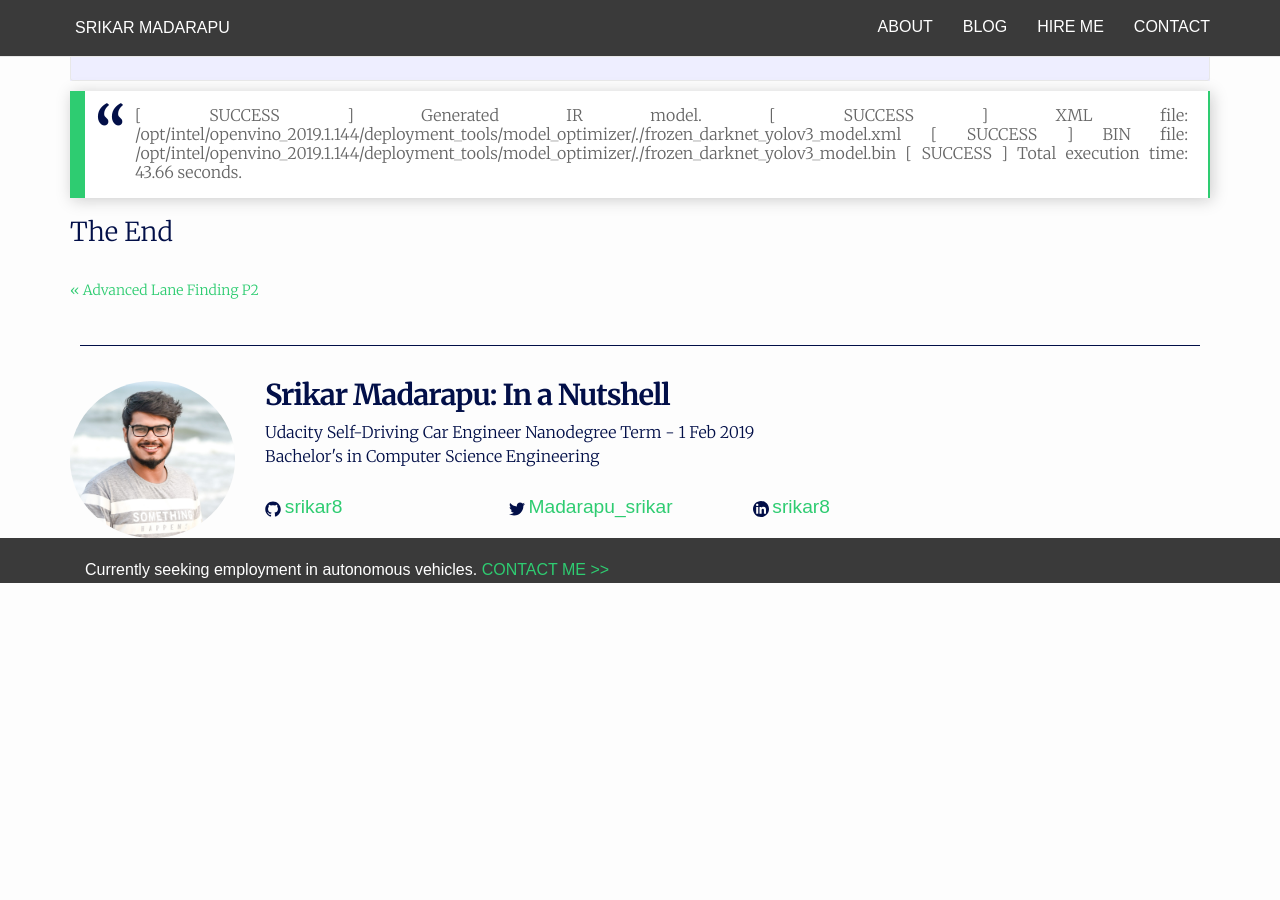
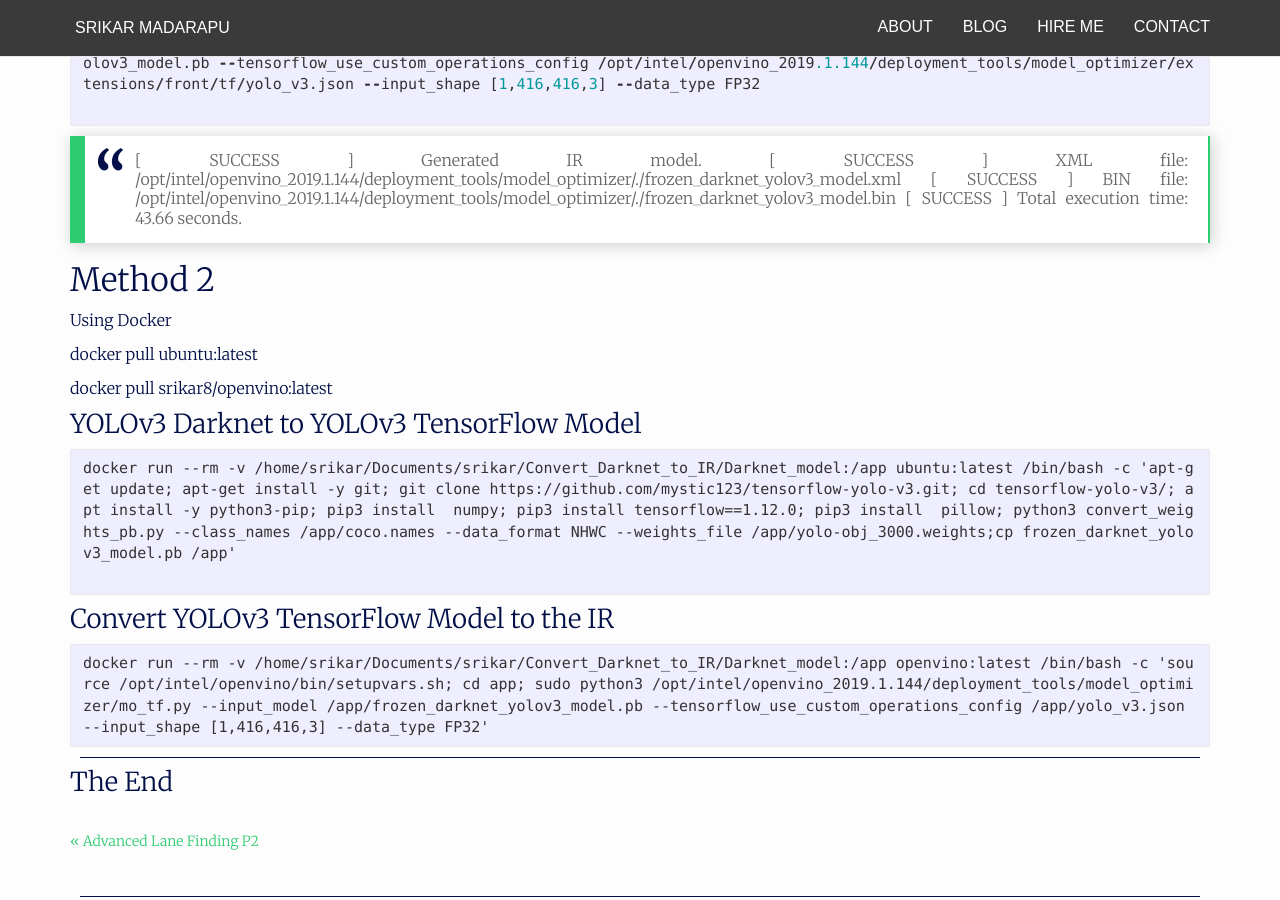
Before and after one commit to srikar8/srikar8.github.io, a Jekyll site: the page built from _posts/Origa/2019-07-23-Darknet-To-IR.md, in a window 1280 px wide and 900 px high, scrolled down 1063 px. Built offline with Jekyll 4.4.1, drawn with Linux system fonts in a browser that asks for light colours; nearby versions of some CDN libraries; our own code applies the rules of GitHub Pages for plain Markdown files; before the commit the page ends 1646 px from its top, so only the background shows below that; some of the changed text lies outside the part shown.

Commit message:
updated darknet to IR added docker method

````diff
--- a/_posts/Origa/2019-07-23-Darknet-To-IR.md
+++ b/_posts/Origa/2019-07-23-Darknet-To-IR.md
@@ -1,3 +1,5 @@
+## Method 1
+
 ## Clone the Repository
 
 ```c++
@@ -63,4 +65,34 @@ $ cd /opt/intel/openvino_2019.1.144/deployment_tools/model_optimizer
 
 
 
+## Method 2
+
+Using Docker
+
+docker pull ubuntu:latest
+
+docker pull srikar8/openvino:latest
+
+### YOLOv3 Darknet to YOLOv3 TensorFlow Model
+
+
+```
+docker run --rm -v /home/srikar/Documents/srikar/Convert_Darknet_to_IR/Darknet_model:/app ubuntu:latest /bin/bash -c 'apt-get update; apt-get install -y git; git clone https://github.com/mystic123/tensorflow-yolo-v3.git; cd tensorflow-yolo-v3/; apt install -y python3-pip; pip3 install  numpy; pip3 install tensorflow==1.12.0; pip3 install  pillow; python3 convert_weights_pb.py --class_names /app/coco.names --data_format NHWC --weights_file /app/yolo-obj_3000.weights;cp frozen_darknet_yolov3_model.pb /app'
+
+```
+
+### Convert YOLOv3 TensorFlow Model to the IR
+
+```
+docker run --rm -v /home/srikar/Documents/srikar/Convert_Darknet_to_IR/Darknet_model:/app openvino:latest /bin/bash -c 'source /opt/intel/openvino/bin/setupvars.sh; cd app; sudo python3 /opt/intel/openvino_2019.1.144/deployment_tools/model_optimizer/mo_tf.py --input_model /app/frozen_darknet_yolov3_model.pb --tensorflow_use_custom_operations_config /app/yolo_v3.json --input_shape [1,416,416,3] --data_type FP32'
+```
+
+
+
+-----------
+
+
+
+
+
 ### The End
````
Also changed, not shown: other parts of _posts/Origa/2019-07-23-Darknet-To-IR.md (+1 -1 lines).
